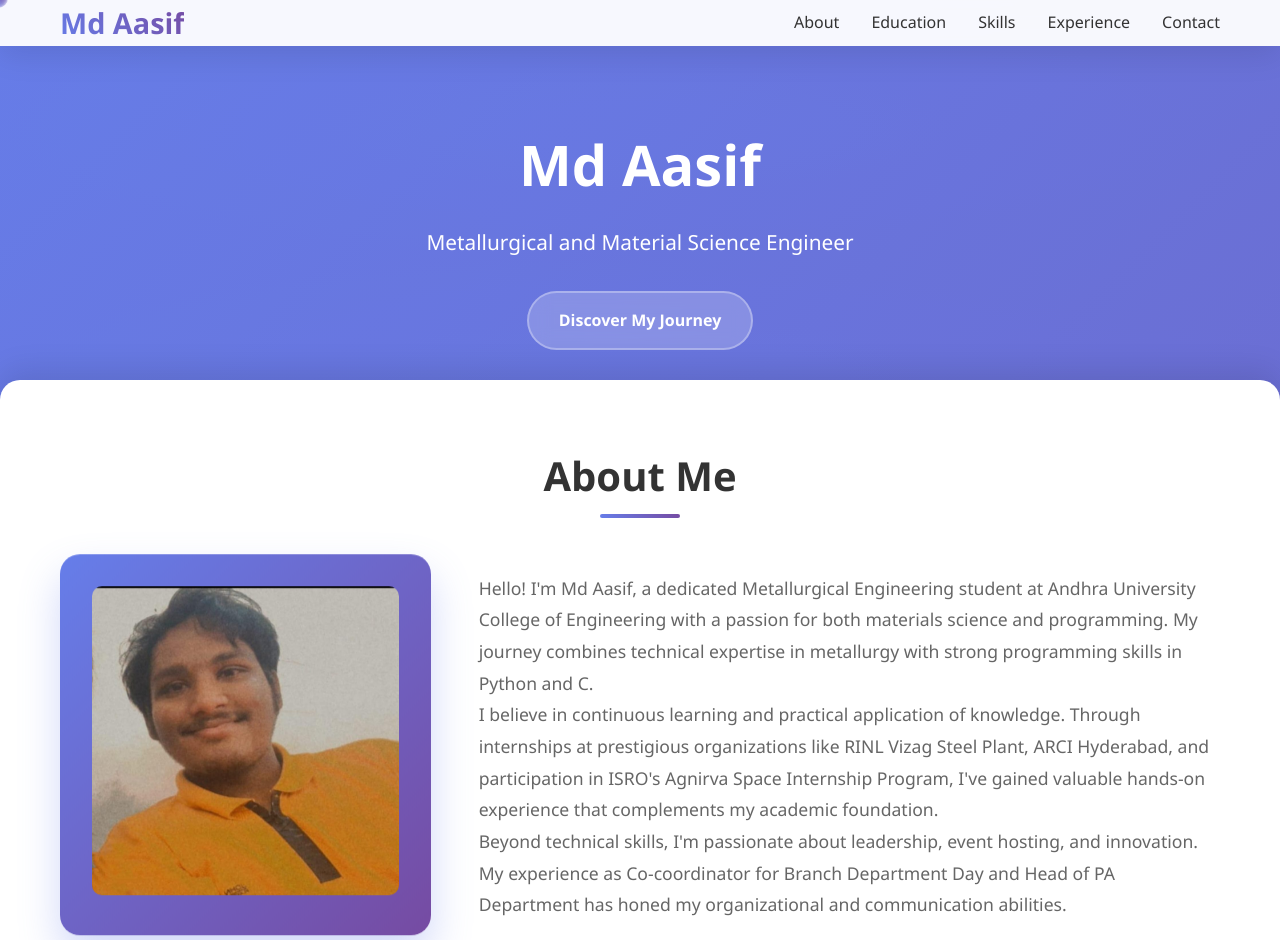
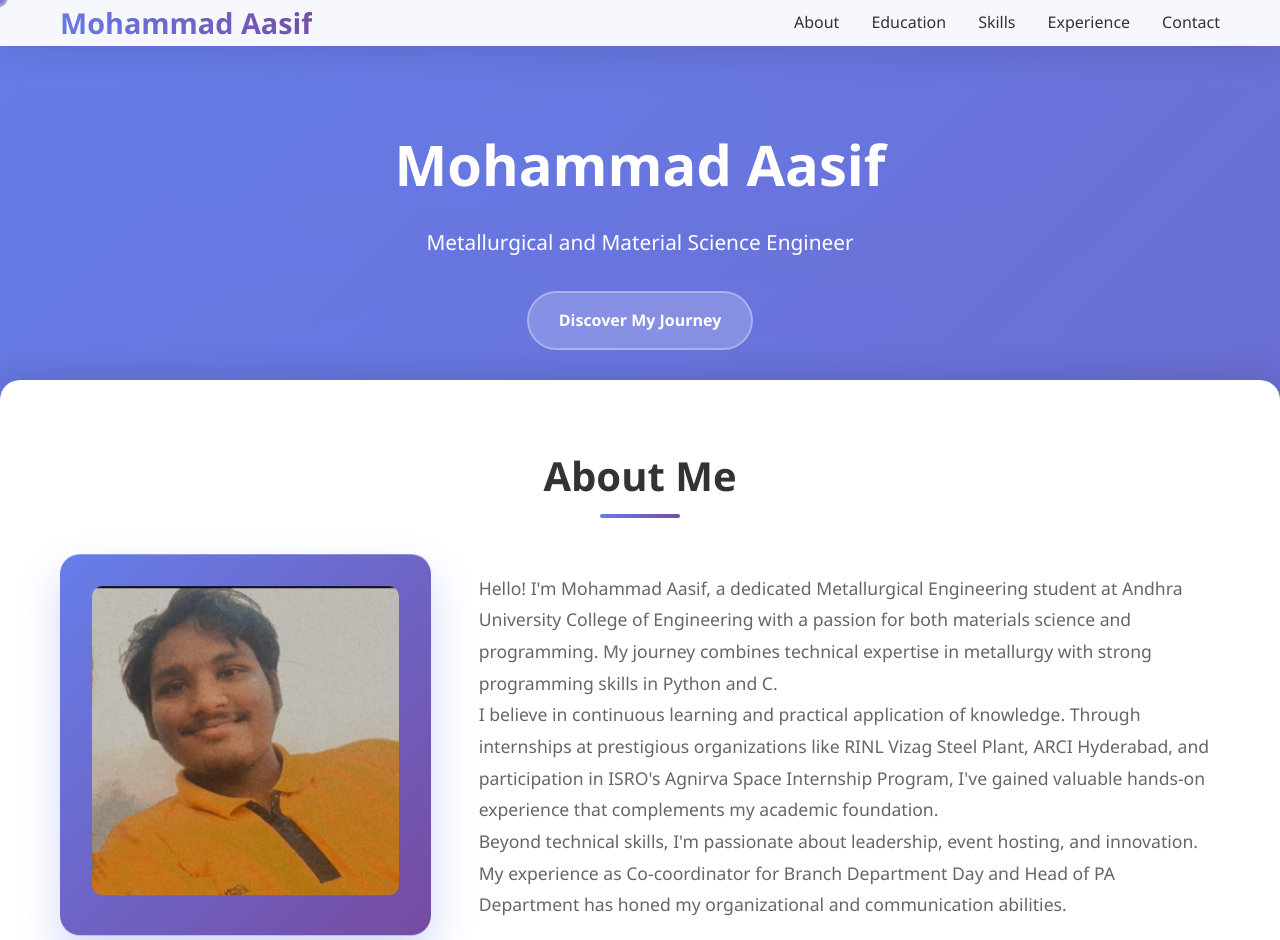
Before and after one commit to MdAasifau/MdAasifau.github.io, a plain HTML site: page index.html in a window 1280 px wide. Shown: the top 940 px of the page. Drawn offline with Linux system fonts and the light colour scheme.

Commit message:
Add files via upload

```diff
--- a/index.html
+++ b/index.html
@@ -677,7 +677,7 @@
 
     <header>
         <nav class="container">
-            <div class="logo">Md Aasif</div>
+            <div class="logo">Mohammad Aasif</div>
             <ul class="nav-links">
                 <li><a href="#about">About</a></li>
                 <li><a href="#education">Education</a></li>
@@ -691,7 +691,7 @@
     <section class="hero">
         <div class="container">
             <div class="hero-content">
-                <h1>Md Aasif</h1>
+                <h1>Mohammad Aasif</h1>
                 <p class="subtitle">Metallurgical and Materials Science Engineer</p>
                 <a href="#about" class="cta-button">Discover My Journey</a>
             </div>
@@ -712,7 +712,7 @@
                         </div>
                     </div>
                     <div class="about-text">
-                        <p>Hello! I'm Md Aasif, a dedicated Metallurgical Engineering student at Andhra University College of Engineering with a passion for both materials science and programming. My journey combines technical expertise in metallurgy with strong programming skills in Python and C.</p>
+                        <p>Hello! I'm Mohammad Aasif, a dedicated Metallurgical Engineering student at Andhra University College of Engineering with a passion for both materials science and programming. My journey combines technical expertise in metallurgy with strong programming skills in Python and C.</p>
 
                         <p>I believe in continuous learning and practical application of knowledge. Through internships at prestigious organizations like RINL Vizag Steel Plant, ARCI Hyderabad, and participation in ISRO's Agnirva Space Internship Program, I've gained valuable hands-on experience that complements my academic foundation.</p>
 
@@ -729,17 +729,17 @@
                     <div class="education-item">
                         <div class="education-title">Bachelor of Technology - Metallurgical Engineering</div>
                         <div class="education-school">Andhra University College of Engineering</div>
-                        <div class="education-gpa">Current CGPA: 7.02</div>
+                        <!-- <div class="education-gpa">Current CGPA: 7.02</div> -->
                     </div>
                     <div class="education-item">
                         <div class="education-title">Intermediate Studies</div>
                         <div class="education-school">Sri Viswa Junior College</div>
-                        <div class="education-gpa">GPA: 6.89</div>
+                        <!-- <div class="education-gpa">GPA: 6.89</div> -->
                     </div>
                     <div class="education-item">
                         <div class="education-title">Secondary School Education</div>
                         <div class="education-school">Visakha Valley School</div>
-                        <div class="education-gpa">GPA: 7.89</div>
+                        <!-- <div class="education-gpa">GPA: 7.89</div> -->
                     </div>
                 </div>
             </div>
```
